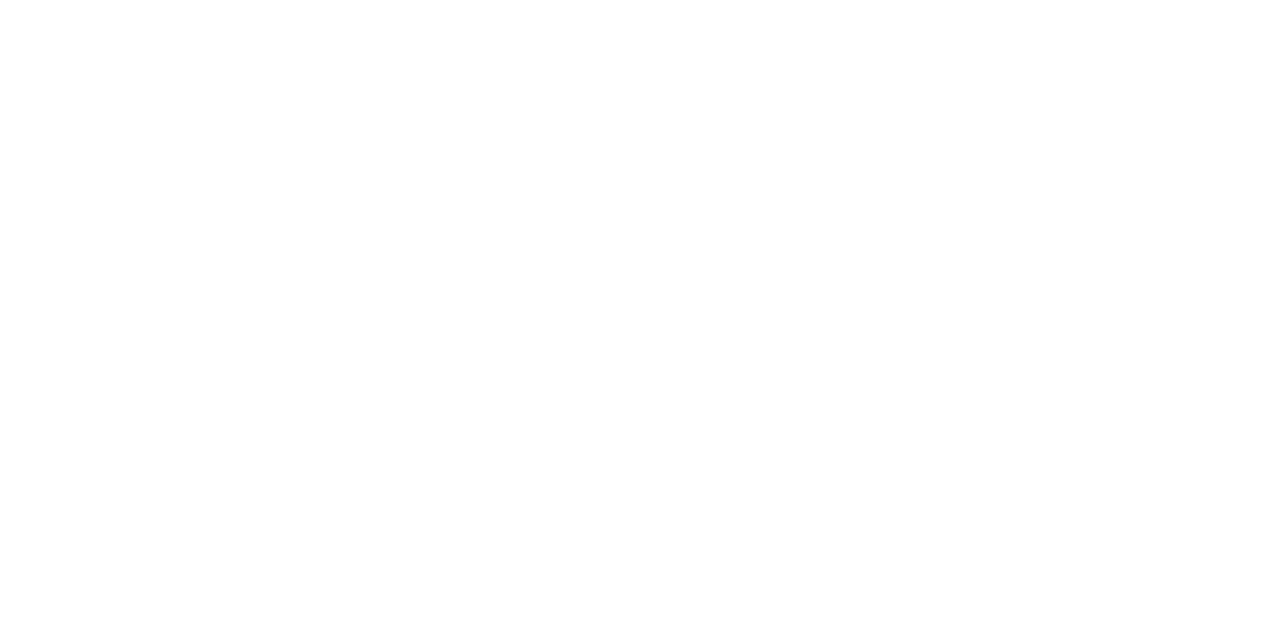
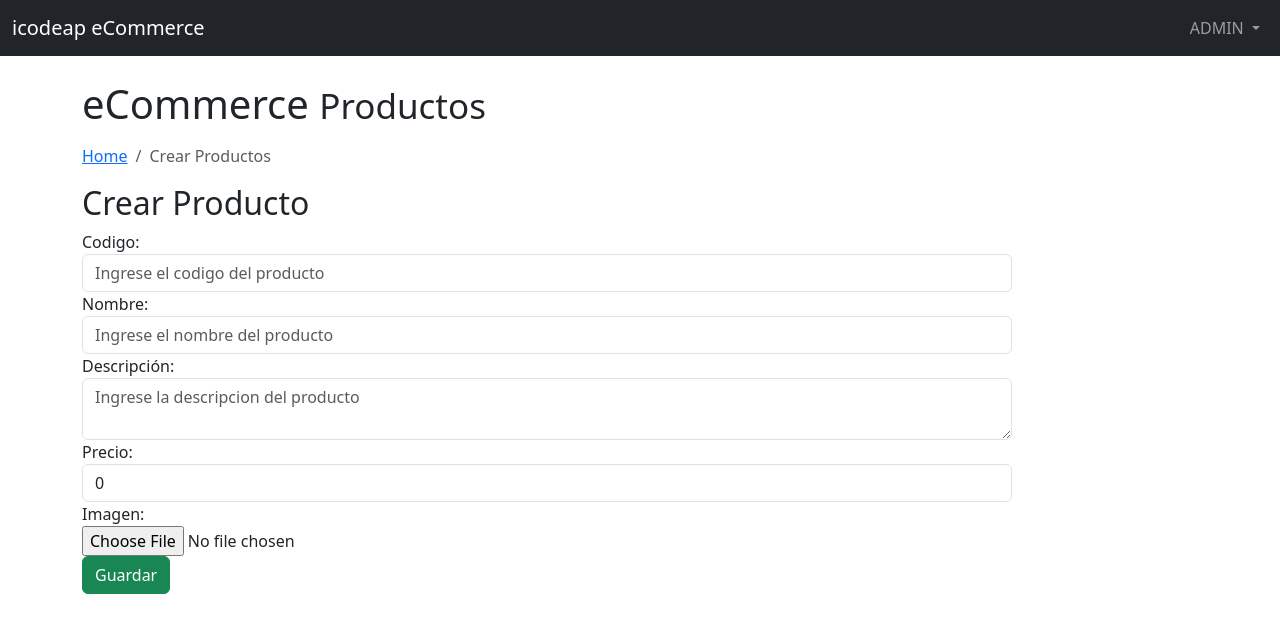
Before and after one commit to oscarruiz05/ecommerce-front, an Angular app: page /admin/products/add in a window 1280 px wide. Before the commit this address led to /. Shown: the top 632 px of the page. Built offline with nearby package versions, Linux system fonts and the light colour scheme.

Commit message:
feat: :sparkles: crud productos

```diff
--- /dev/null
+++ b/src/app/components/product-add/product-add.component.html
@@ -0,0 +1,99 @@
+<app-header-admin></app-header-admin>
+
+<!-- Page Content -->
+<div class="container">
+  <!-- Page Heading/Breadcrumbs -->
+  <h1 class="mt-4 mb-3">eCommerce <small>Productos</small></h1>
+
+  <ol class="breadcrumb">
+    <li class="breadcrumb-item"><a href="index.html">Home</a></li>
+    <li class="breadcrumb-item active">Crear Productos</li>
+  </ol>
+
+  <h2>Crear Producto</h2>
+  <form
+    class="form-horizontal"
+    (ngSubmit)="saveProduct()"
+    enctype="multipart/form-data"
+  >
+  <div class="form-group">
+    <label class="control-label col-sm-2" for="codigo">Codigo:</label>
+    <div class="col-sm-10">
+      <input
+        [(ngModel)]="code"
+        type="text"
+        class="form-control"
+        id="codigo"
+        name="code"
+        placeholder="Ingrese el codigo del producto"
+        autocomplete="off"
+        required
+      />
+    </div>
+  </div>
+    <div class="form-group">
+      <label class="control-label col-sm-2" for="nombre">Nombre:</label>
+      <div class="col-sm-10">
+        <input
+          [(ngModel)]="name"
+          type="text"
+          class="form-control"
+          id="nombre"
+          name="name"
+          placeholder="Ingrese el nombre del producto"
+          autocomplete="off"
+          required
+        />
+      </div>
+    </div>
+    <div class="form-group">
+      <label class="control-label col-sm-2" for="descripcion"
+        >Descripción:</label
+      >
+      <div class="col-sm-10">
+        <textarea
+          [(ngModel)]="description"
+          class="form-control"
+          id="descripcion"
+          name="descripcion"
+          placeholder="Ingrese la descripcion del producto"
+          required
+          autocomplete="off"
+        >
+        </textarea>
+      </div>
+    </div>
+
+    <div class="form-group">
+      <label class="control-label col-sm-2" for="precio">Precio:</label>
+      <div class="col-sm-10">
+        <input
+          [(ngModel)]="price"
+          type="number"
+          class="form-control"
+          step="any"
+          id="precio"
+          name="precio"
+          placeholder="Ingrese el precio del producto"
+          autocomplete="off"
+          required
+        />
+      </div>
+    </div>
+
+    <div class="form-group">
+      <label class="control-label col-sm-2" for="img">Imagen:</label>
+      <div class="col-sm-10">
+        <input type="file" class="form-control-file" id="img" name="img" (change)="onFileSelected($event)" />
+      </div>
+    </div>
+
+    <div class="row">
+      <div class="col-sm-2">
+        <button type="submit" class="btn btn-success">
+          <span class="glyphicon glyphicon-saved"></span> Guardar
+        </button>
+      </div>
+    </div>
+  </form>
+</div>
--- /dev/null
+++ b/src/app/components/product-add/product-add.component.ts
@@ -0,0 +1,99 @@
+import { Component, OnInit } from '@angular/core';
+import { ProductService } from '@app/services/product.service';
+import { HeaderAdminComponent } from '../header-admin/header-admin.component';
+import { FormsModule } from '@angular/forms';
+import { ActivatedRoute, Router } from '@angular/router';
+import { Product } from '@app/common/product';
+
+@Component({
+  selector: 'app-product-add',
+  imports: [FormsModule, HeaderAdminComponent],
+  templateUrl: './product-add.component.html',
+  styleUrl: './product-add.component.css',
+})
+export class ProductAddComponent implements OnInit {
+  id: number = 0;
+  code: string = '';
+  name: string = '';
+  description: string = '';
+  price: number = 0;
+  imageUrl: string = '';
+  userId: number = 1;
+  categoryId: number = 1;
+
+  selectFile: File | null = null;
+
+  constructor(
+    private productService: ProductService,
+    private router: Router,
+    private activatedRoute: ActivatedRoute
+  ) {}
+
+  ngOnInit(): void {
+    this.activatedRoute.params.subscribe((params) => {
+      const id = params['id'];
+      if (id) {
+        this.getProduct(id);
+      }
+    });
+  }
+
+  saveProduct(): void {
+    if (this.id) {
+      this.editProduct();
+    } else {
+      this.addProduct();
+    }
+  }
+
+  addProduct(): void {
+    const formData = new FormData();
+    formData.append('id', this.id.toString());
+    formData.append('code', this.code);
+    formData.append('name', this.name);
+    formData.append('description', this.description);
+    formData.append('price', this.price.toString());
+    formData.append('imageUrl', this.imageUrl);
+    formData.append('image', this.selectFile as Blob);
+    formData.append('userId', this.userId.toString());
+    formData.append('categoryId', this.categoryId.toString());
+
+    this.productService
+      .createProduct(formData)
+      .subscribe(() => this.router.navigate(['/admin/products']));
+  }
+
+  getProduct(productId: number): void {
+    this.productService.getProduct(productId).subscribe((product: Product) => {
+      this.id = product.id;
+      this.code = product.code;
+      this.name = product.name;
+      this.description = product.description;
+      this.price = product.price;
+      this.imageUrl = product.image;
+      this.userId = product.userId;
+      this.categoryId = product.categoryId;
+    });
+  }
+
+  editProduct(): void {
+    const formData = new FormData();
+    formData.append('id', this.id.toString());
+    formData.append('code', this.code);
+    formData.append('name', this.name);
+    formData.append('description', this.description);
+    formData.append('price', this.price.toString());
+    formData.append('imageUrl', this.imageUrl);
+    formData.append('image', this.selectFile as Blob);
+    formData.append('userId', this.userId.toString());
+    formData.append('categoryId', this.categoryId.toString());
+
+    this.productService
+      .updateProduct(formData, this.id)
+      .subscribe(() => this.router.navigate(['/admin/products']));
+  }
+
+  onFileSelected(event: any): void {
+    this.selectFile = event.target.files[0];
+  }
+}
--- a/src/app/components/product-list/product-list.component.html
+++ b/src/app/components/product-list/product-list.component.html
@@ -11,7 +11,7 @@
     <li class="breadcrumb-item active">Ver Productos</li>
   </ol>
 
-  <a class="btn btn-primary"> Crear Producto</a>
+  <a class="btn btn-primary" routerLink="/admin/products/add"> Crear Producto</a>
   <h2>Productos</h2>
   <table class="table">
     <thead>
@@ -19,6 +19,7 @@
         <th>Código</th>
         <th>Nombre</th>
         <th>Descripción</th>
+        <th>Categoria</th>
         <th>Precio</th>
         <th>Editar</th>
         <th>Eliminar</th>
@@ -30,9 +31,10 @@
         <td>{{ product.code }}</td>
         <td>{{ product.name }}</td>
         <td>{{ product.description }}</td>
+        <td>{{ product.categoryName }}</td>
         <td>{{ product.price }}</td>
-        <td><button class="btn btn-warning">Editar</button></td>
-        <td><button class="btn btn-danger">Eliminar</button></td>
+        <td><button class="btn btn-warning" [routerLink]="['/admin/products/edit', product.id]">Editar</button></td>
+        <td><button class="btn btn-danger" (click)="deleteProduct(product.id)">Eliminar</button></td>
       </tr>
       }
     </tbody>
--- a/src/app/components/product-list/product-list.component.ts
+++ b/src/app/components/product-list/product-list.component.ts
@@ -1,3 +1,4 @@
+import { RouterLink } from '@angular/router';
 import { Component, OnInit } from '@angular/core';
 import { Product } from '@app/common/product';
 import { ProductService } from '@app/services/product.service';
@@ -5,7 +6,7 @@
 
 @Component({
   selector: 'app-product-list',
-  imports: [HeaderAdminComponent],
+  imports: [RouterLink, HeaderAdminComponent],
   templateUrl: './product-list.component.html',
   styleUrl: './product-list.component.css',
 })
@@ -23,4 +24,10 @@
       .getProducts()
       .subscribe((data) => (this.products = data));
   }
+
+  deleteProduct(productId: number): void {
+    this.productService
+      .deleteProduct(productId)
+      .subscribe(() => this.listProducts());
+  }
 }
--- a/src/app/services/product.service.ts
+++ b/src/app/services/product.service.ts
@@ -17,7 +17,7 @@
     return this.http.get<Product[]>(this.apiUrl);
   }
 
-  createProduct(product: Product): Observable<Product> {
+  createProduct(product: FormData): Observable<Product> {
     return this.http.post<Product>(this.apiUrl, product);
   }
 
@@ -25,6 +25,10 @@
     return this.http.get<Product>(`${this.apiUrl}/${productId}`);
   }
 
+  updateProduct(product: FormData, id: number): Observable<Product> {
+    return this.http.put<Product>(`${this.apiUrl}/${id}`, product);
+  }
+
   deleteProduct(productId: number): Observable<void> {
     return this.http.delete<void>(`${this.apiUrl}/${productId}`);
   }
```
Also changed, not shown: src/app/app.routes.ts (+10 -1 lines), src/app/components/product-add/product-add.component.css (added).
